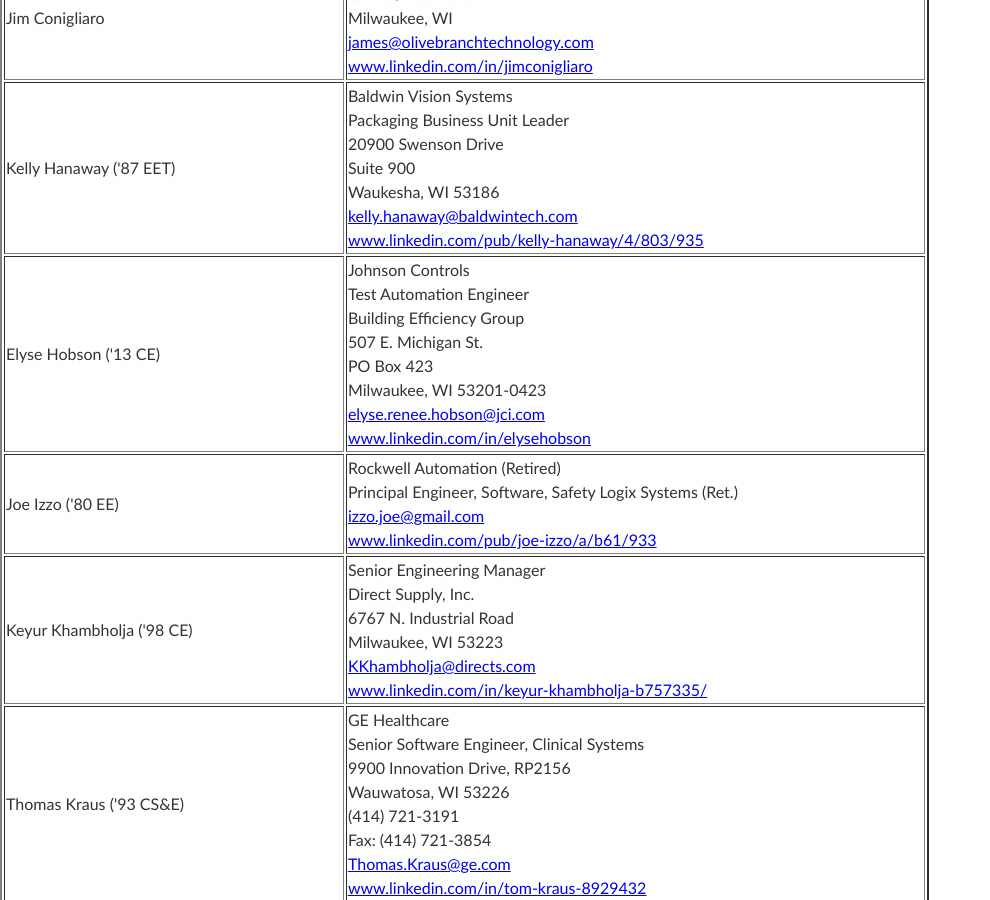
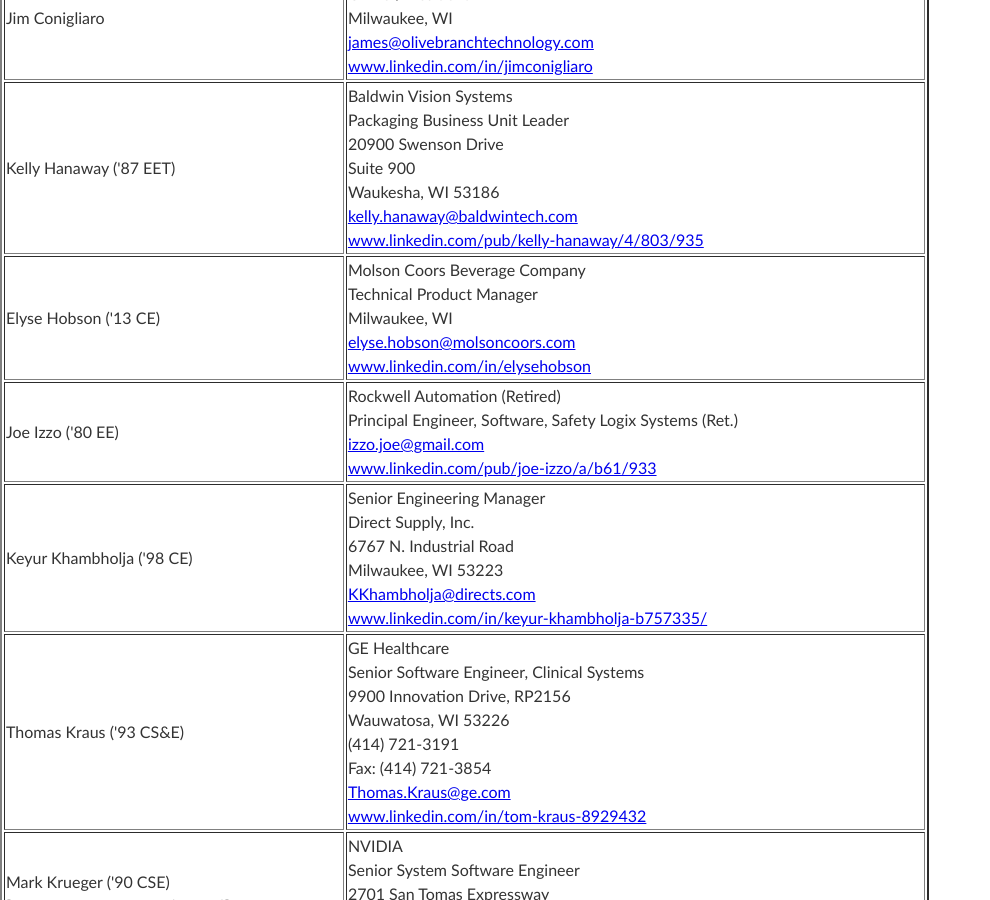
Before and after one commit to edurant/edurant.github.io, a Jekyll site: the page built from ceiac/members.html, in a window 1280 px wide and 900 px high, scrolled down 1039 px. Shown: the whole window, without its empty margins (0-990 px from the left). Built offline with Jekyll 4.4.1, drawn with Linux system fonts in a browser that asks for light colours; some of the changed lines change nothing that is shown; some of the changed text lies outside the part shown.

Commit message:
ceiac: Elyse Hobson moved to Molson Coors

```diff
--- a/ceiac/members.html
+++ b/ceiac/members.html
@@ -1,8 +1,6 @@
 ---
 title: "MSOE CE Industry Advisory Committee Members"
 ---
-<!--body BGCOLOR="White" TEXT="Black" LINK="#000099" VLINK="#666666" ALINK="Red"-->
-
 <p align="center"><a href="http://edurant.smugmug.com/MSOE/IAC/"><img
 src="https://photos.smugmug.com/MSOE/IAC/i-4RNCCxq/0/94649caa/L/BP5R8807-L.jpg"
 width=800 height=452
@@ -53,13 +51,10 @@
 </tr>
 <tr>
   <td>Elyse Hobson ('13 CE)</td>
-  <td>Johnson Controls
-    <br/>Test Automation Engineer
-    <br/>Building Efficiency Group
-    <br/>507 E. Michigan St.
-    <br/>PO Box 423
-    <br/>Milwaukee, WI 53201-0423
-    <br/><a href="mailto:elyse.renee.hobson@jci.com">elyse.renee.hobson@jci.com</a>
+  <td>Molson Coors Beverage Company
+    <br/>Technical Product Manager
+    <br/>Milwaukee, WI
+    <br/><a href="mailto:elyse.hobson@molsoncoors.com">elyse.hobson@molsoncoors.com</a>
     <br/><a href="https://www.linkedin.com/in/elysehobson">www.linkedin.com/in/elysehobson</a></td>
 </tr>
 <tr>
@@ -158,10 +153,18 @@
     SysLogic, Inc.<br/>
     375 Bishops Way, Suite 105<br/>
     Brookfield, WI 53005<br/>
-    Phone: 262-780-0380 x138</br/
+    Phone: 262-780-0380 x138</br>
     <a href="mailto:zingsheim@gmail.com">zingsheim@gmail.com</a><br/>
     <a href="https://www.linkedin.com/in/jeffzingsheim">www.linkedin.com/in/jeffzingsheim</a></td>
 </tr>
+<tr>
+  <td>(open seat)</td>
+  <td>Johnson Controls
+    <br/>507 E. Michigan St.
+    <br/>PO Box 423
+    <br/>Milwaukee, WI 53201-0423
+</tr>
+
 <tr>
   <td>Gregory Johnson '20, Student Representative</td>
   <td><a href="mailto:johnsongw@msoe.edu">johnsongw@msoe.edu</a><br/>
@@ -169,12 +172,13 @@
 </tr>
 <tr>
   <td>Nick Scharrer '20, Student Representative</td>
-  <td><a href="mailto:scharrernf@msoe.edu">scharrernf@msoe.edu</a></br/>
+  <td><a href="mailto:scharrernf@msoe.edu">scharrernf@msoe.edu</a><br/>
       <a href="https://www.linkedin.com/in/nscharrer/">www.linkedin.com/in/nscharrer/</a></td>
 </tr>
 <tr>
   <td>Thomas Burback '21, Student Representative</td>
-  <td><a href="mailto:burbacktg@msoe.edu">burbacktg@msoe.edu</a></td>
+  <td><a href="mailto:burbacktg@msoe.edu">burbacktg@msoe.edu</a><br/>
+      <a href="https://www.linkedin.com/in/tom-burback-34a0a9196/">www.linkedin.com/in/tom-burback-34a0a9196/</a></td
 </tr>
 <tr>
   <td>Jaden Defields '21, Student Representative</td>
```
